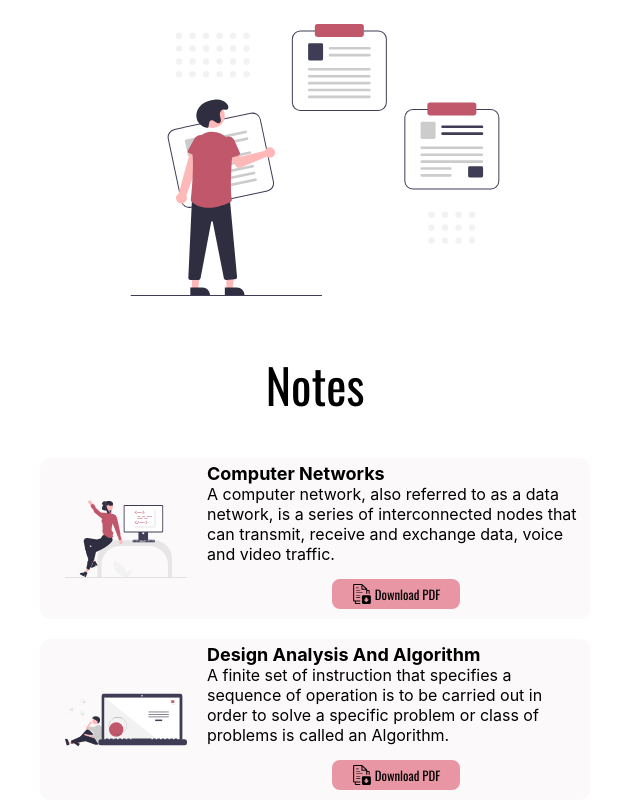
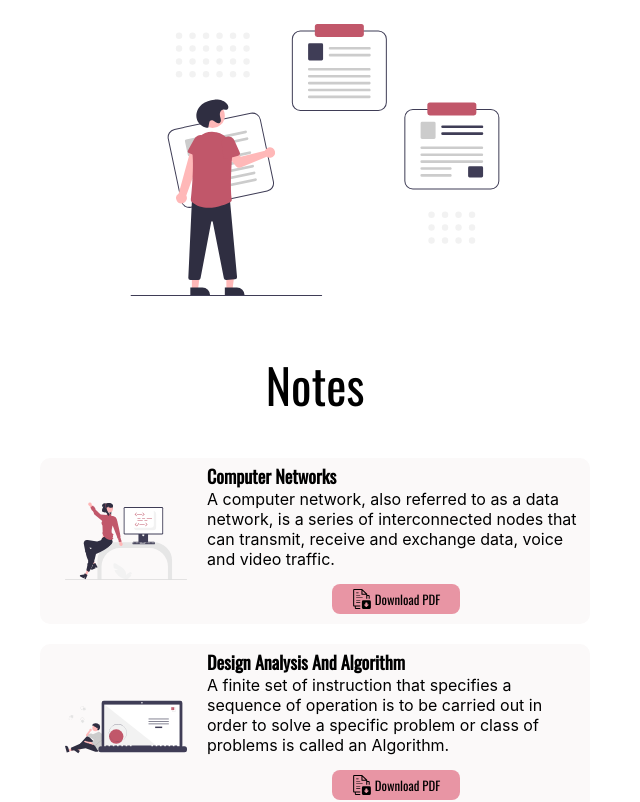
Before and after one commit to rakshit-2/CUinfo, a React (Create React App) app in the folder client/: page /notes in a window 1280 px wide. Shown: the top 802 px of the page, without its empty margins (325-965 px from the left). Built offline with nearby package versions, Linux system fonts and the light colour scheme.

Commit message:
change fixed

```diff
--- a/client/src/components/atoms/notesCardEach/index.css
+++ b/client/src/components/atoms/notesCardEach/index.css
@@ -41,6 +41,7 @@
 
 .notes__card__titlee {
     font-size: 18px;
+    font-family:'Oswald', sans-serif ;
     font-weight: bolder;
 }
 
```
